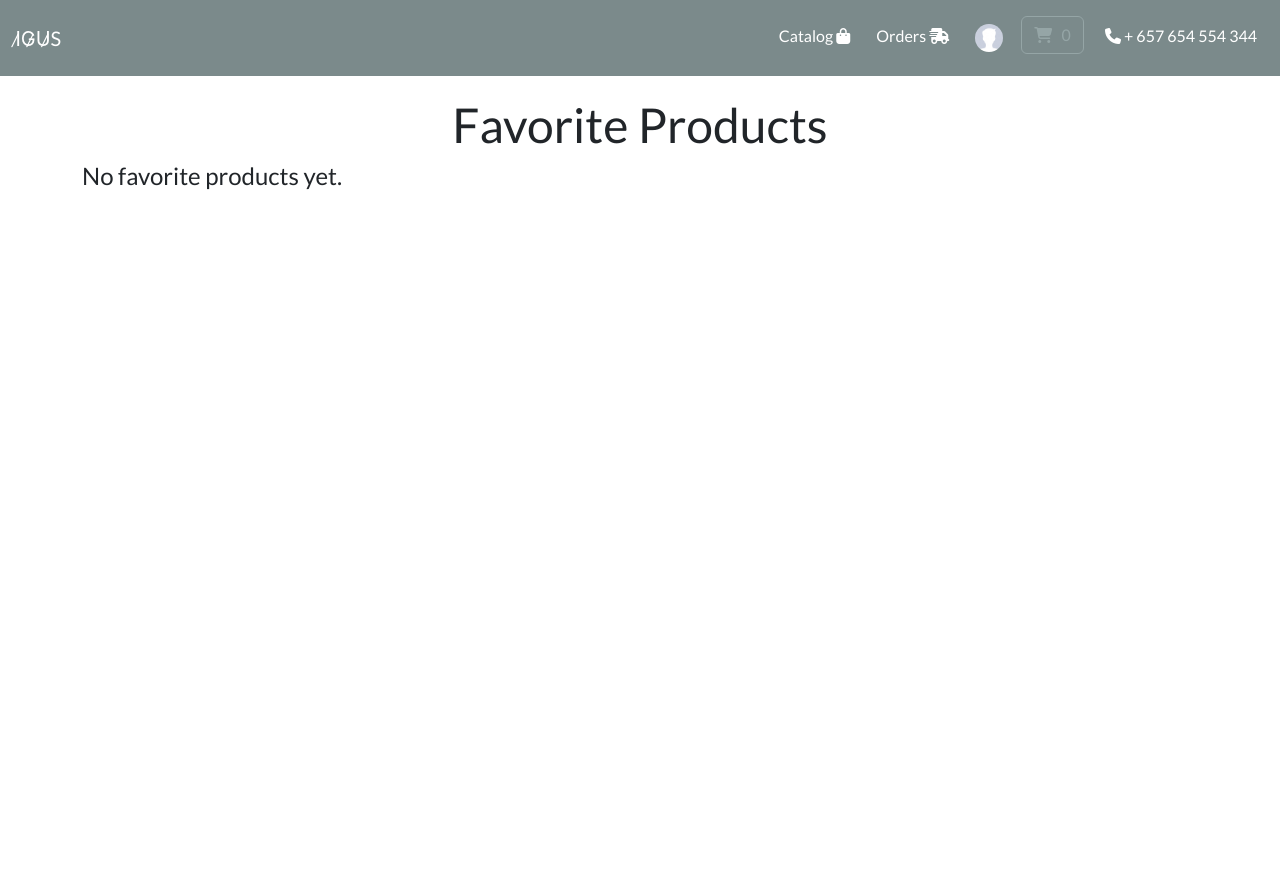
After one commit to Sauberr/shop_project_v3, a Django app: page /favorite-products/ in a window 1280 px wide. The commit adds this page. Run offline with Django 3.2, Linux system fonts and the light colour scheme; the visitor is signed in with stand-in values (Sample User, id 1); data comes from the database, SQL or seed files in the repository; parts of the project's set-up code (start-up, migrations or seed data) failed here and were passed over; some libraries are stand-ins or nearby versions.

Commit message:
Fix bags

```diff
--- a/store/products/templates/products/base.html
+++ b/store/products/templates/products/base.html
@@ -114,7 +114,12 @@
                             <a class="nav-link text-white" href="{% url 'user_account:profile'  %}" id="dashboard" role="button" aria-expanded="false"><i class="fa-solid fa-house" style="color: #ffffff;"></i>
                                 Profile
                             </a>
-                        </li>                        <li class="nav-item">
+                        <li class="nav-item">
+                            <a class="nav-link text-white" href="{% url 'products:favorite-products' %}" id="favourite" role="button" aria-expanded="false"><i class="fa-solid fa-heart" style="color: #ffffff;"></i>
+                                Favourite
+                            </a>
+                        </li>
+                       <li class="nav-item">
                             <a class="nav-link text-white" href="{% url 'user_account:password_change' %}" id="changepassword" role="button" aria-expanded="false"><i class="fa-solid fa-lock" style="color: #ffffff;"></i>
                                 Password Change
                             </a>
--- /dev/null
+++ b/store/products/templates/products/favorite_products.html
@@ -0,0 +1,33 @@
+{% extends 'products/base.html' %}
+
+{% load static %}
+
+{% block css %}
+<link rel="stylesheet" href="{% static 'css/product.css' %}">
+
+{% endblock %}
+
+{% block content %}
+<div class="container">
+  <h1 class="text-center">Favorite Products</h1>
+  {% if favorite_products %}
+    <ul>
+      <hr>
+      {% for product in favorite_products %}
+        <div class="col-lg-9">
+          <div class="row">
+                <div class="card">
+                  <img src="{{ product.image.url }}" alt="Product 1">
+                  <br>
+                  <a class="text-decoration-none title" ><h4><i class="fa-solid fa-heart" style="color: #fa0000;"></i> {{ product.name }}</h4></a>
+                  <a href="{% url 'products:remove-from-favorites' product.id %}"><i class="fa-solid fa-trash" style="color: #f00a0a;"></i></a>
+                </div>
+          </div>
+        </div>
+      {% endfor %}
+    </ul>
+  {% else %}
+    <h4>No favorite products yet.</h4>
+  {% endif %}
+</div>
+{% endblock %}
--- a/store/user_account/templates/accounts/base.html
+++ b/store/user_account/templates/accounts/base.html
@@ -116,6 +116,11 @@
                             </a>
                         </li>
                         <li class="nav-item">
+                            <a class="nav-link text-white" href="{% url 'products:favorite-products' %}" id="favourite" role="button" aria-expanded="false"><i class="fa-solid fa-heart" style="color: #ffffff;"></i>
+                                Favourite
+                            </a>
+                        </li>
+                        <li class="nav-item">
                             <a class="nav-link text-white" href="{% url 'user_account:logout' %}" id="logout" role="button" aria-expanded="false"><i class="fa fa-sign-out" aria-hidden="true"></i>
                                 Logout
                             </a>
```
Also changed, not shown: store/payment/migrations/0004_order_orderitem.py (added).
